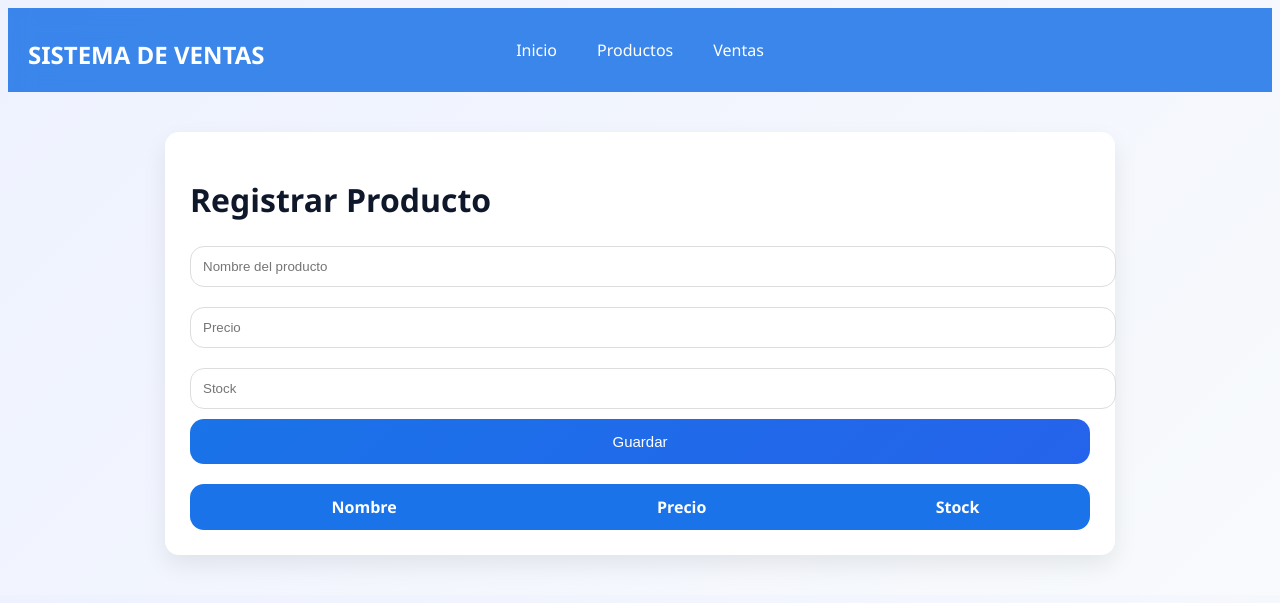
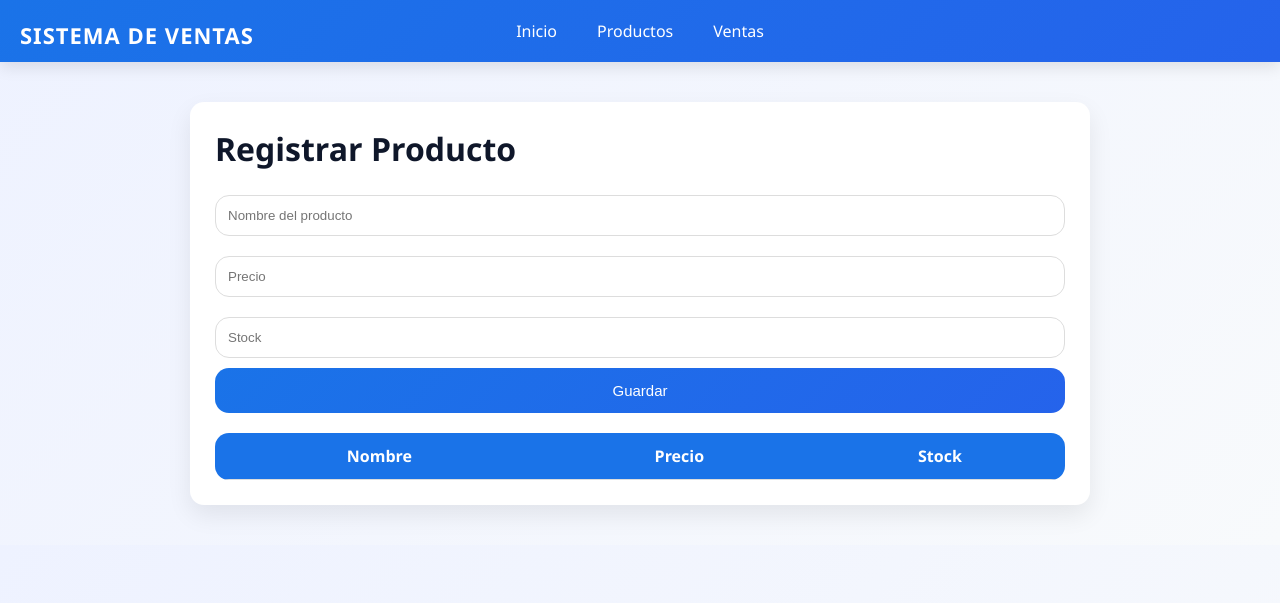
Before and after one commit to Pag-Web631/SistemaVentas, a PHP site: page /producto.html in a window 1280 px wide. Shown: the top 603 px of the page. Run offline with PHP 8.4, Linux system fonts and the light colour scheme; lists and menus that the app fills with data are empty.

Commit message:
Update styles.css

```diff
--- a/styles.css
+++ b/styles.css
@@ -1,15 +1,98 @@
 /* RESET */
-/* NAV MODERNO */
+* {
+    margin: 0;
+    padding: 0;
+    box-sizing: border-box;
+}
+
+/* BODY */
+body {
+    font-family: Arial, sans-serif;
+    background: #f4f6f8;
+}
+
+/* MENU */
 .menu {
-    position: sticky;
-    top: 0;
-    backdrop-filter: blur(12px);
-    background: rgba(26, 115, 232, 0.85);
-    padding: 15px 30px;
+    background: linear-gradient(135deg, #1a73e8, #2563eb);
+    padding: 20px 10px;
+    text-align: center; /* CENTRA TODO */
+    box-shadow: 0 5px 15px rgba(0,0,0,0.1);
+}
 
+/* TITULO */
+.menu h2 {
+    color: white;
+    margin-bottom: 15px;
+    font-size: 22px;
+    letter-spacing: 1px;
+}
+
+/* LISTA */
+.nav-links {
+    list-style: none;
     display: flex;
-    justify-content: center;
-    align-items: center;
+    justify-content: center; /* CENTRADO */
+    gap: 30px;
+}
+
+/* ITEMS */
+.nav-links li {
+    list-style: none;
+}
+
+/* LINKS */
+.nav-links a {
+    color: white;
+    text-decoration: none;
+    font-weight: bold;
+    padding: 8px 15px;
+    border-radius: 8px;
+    transition: 0.3s;
+}
+
+/* EFECTO HOVER */
+.nav-links a:hover {
+    background: rgba(255,255,255,0.2);
+    transform: translateY(-2px);
+}
+
+/* CONTENEDOR */
+.container {
+    max-width: 800px;
+    margin: 30px auto;
+    background: white;
+    padding: 20px;
+    border-radius: 10px;
+}
+
+/* INPUTS */
+input {
+    width: 100%;
+    padding: 10px;
+    margin: 10px 0;
+}
+
+/* BOTON */
+button {
+    width: 100%;
+    padding: 12px;
+    background: #1a73e8;
+    color: white;
+    border: none;
+    cursor: pointer;
+}
+
+/* TABLA */
+table {
+    width: 100%;
+    margin-top: 20px;
+    border-collapse: collapse;
+}
+
+th, td {
+    padding: 10px;
+    border-bottom: 1px solid #ddd;
+    text-align: center;
 }
 
 /* LOGO */
```
